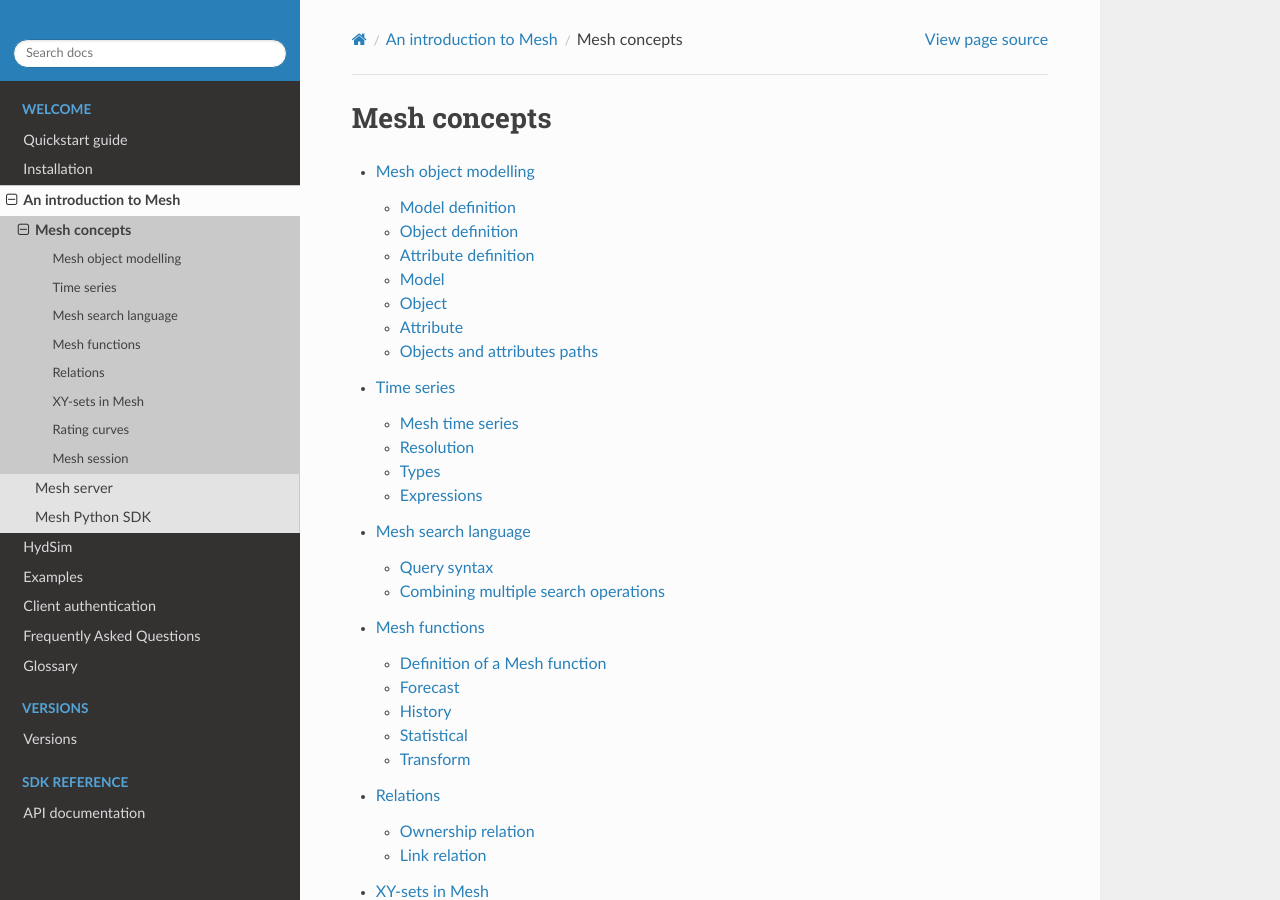
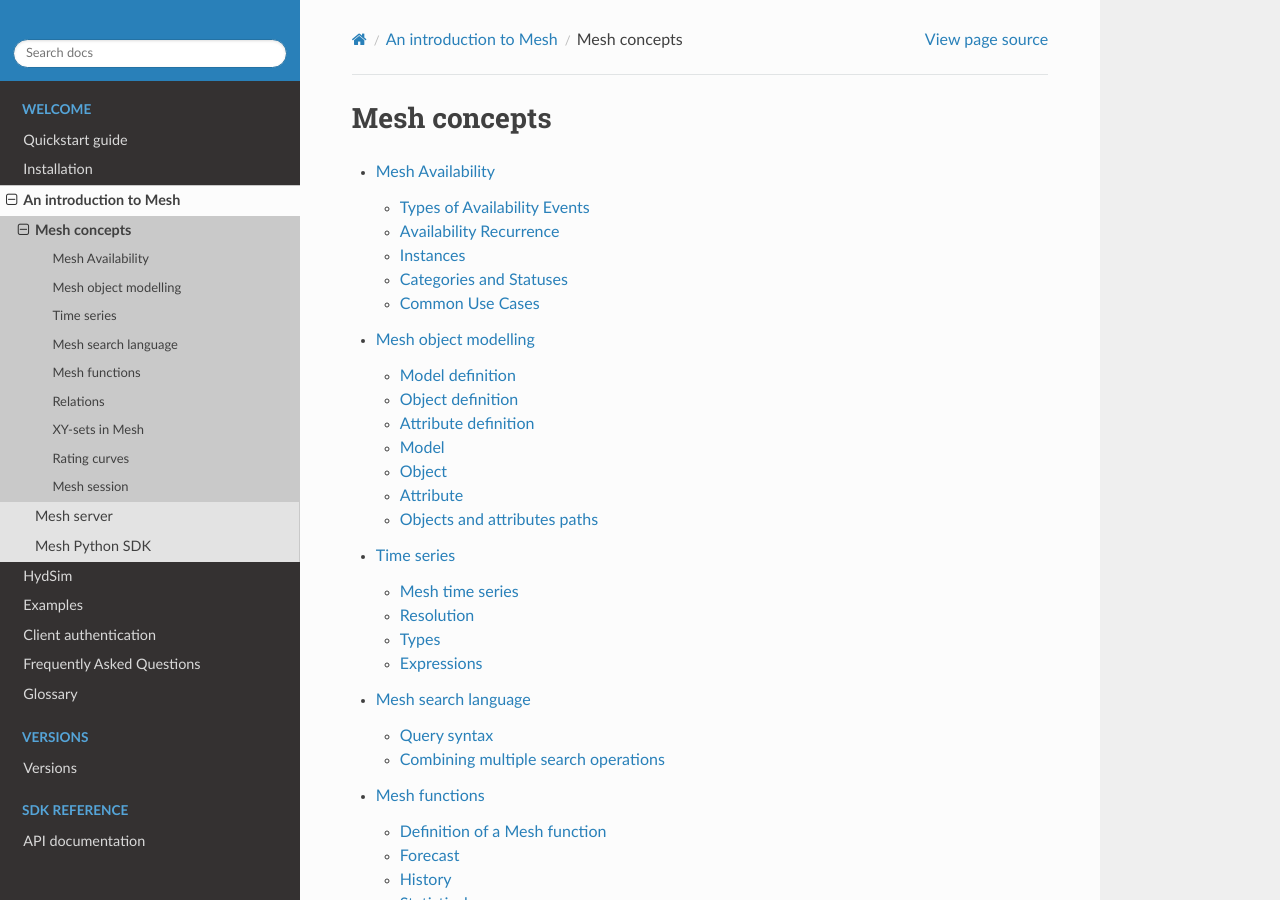
Before and after one commit to Volue-Public/energy-mesh-python, a Sphinx documentation site: the page built from docs/source/mesh_concepts.rst, in a window 1280 px wide and 900 px high. Built offline with Sphinx 7.4.7 and the Read the Docs theme 3.1.0, drawn with Linux system fonts in a browser that asks for light colours; some of the changed lines change nothing that is shown.

Commit message:
Add availability docs

```diff
--- /dev/null
+++ b/docs/source/mesh_availability.rst
@@ -0,0 +1,58 @@
+=================
+Mesh Availability
+=================
+
+A Mesh availability event provides information about periods during which Mesh objects are unavailable or partially available. The availability functionality helps track and model the operational status of assets throughout time.
+
+Types of Availability Events
+****************************
+
+Mesh Python SDK supports twp types of availability events:
+
+* **Revision** - Represents periods when an object is completely unavailable (e.g., during maintenance or outage)
+* **Restriction** - Represents periods when an object is partially available with reduced capacity
+
+Availability Recurrence
+**********************
+
+Availability events can be defined with various recurrence patterns:
+
+* **Single occurrence** - One-time events with a specific start and end time
+* **Daily** - Repeating pattern on a daily basis
+* **Weekly** - Repeating pattern on a weekly basis
+* **Monthly** - Repeating pattern on a monthly basis
+* **Yearly** - Repeating pattern on a yearly basis
+
+Each recurrence pattern allows specifying:
+
+* How often the pattern repeats (e.g., every 2 weeks)
+* When the pattern ends (if applicable)
+* The time interval for each occurrence
+
+Instances
+*********
+
+An **instance** is a single occurrence of a revision or restriction according to its recurrence pattern. When analyzing availability, you can search for all instances that occur within a specified time period.
+
+For example, a weekly revision occurring every Monday for two months would have approximately eight instances, one for each Monday in the specified period.
+
+Categories and Statuses
+**********************
+
+Availability events can have:
+
+* **Status** - Indicates the current state of the event (e.g., planned, confirmed, cancelled)
+* **Category** - Classifies the type of event (e.g., maintenance, external constraints)
+* **Reason** - Text description explaining why the event exists
+
+Common Use Cases
+***************
+
+The availability functionality can be used for:
+
+* **Maintenance Planning** - Scheduling and tracking planned downtime periods
+* **Capacity Management** - Modeling partial capacity constraints
+* **Outage Tracking** - Documenting unexpected unavailability periods
+* **Resource Allocation** - Planning operations around known availability constraints
+
+When working with availability data, you can search for events affecting specific objects, find all instances occurring within a time period, and incorporate availability information into operational planning and analysis.
--- a/docs/source/mesh_concepts.rst
+++ b/docs/source/mesh_concepts.rst
@@ -5,6 +5,7 @@
 .. toctree::
    :maxdepth: 2
 
+   mesh_availability
    mesh_modelling
    timeseries
    mesh_search
```
